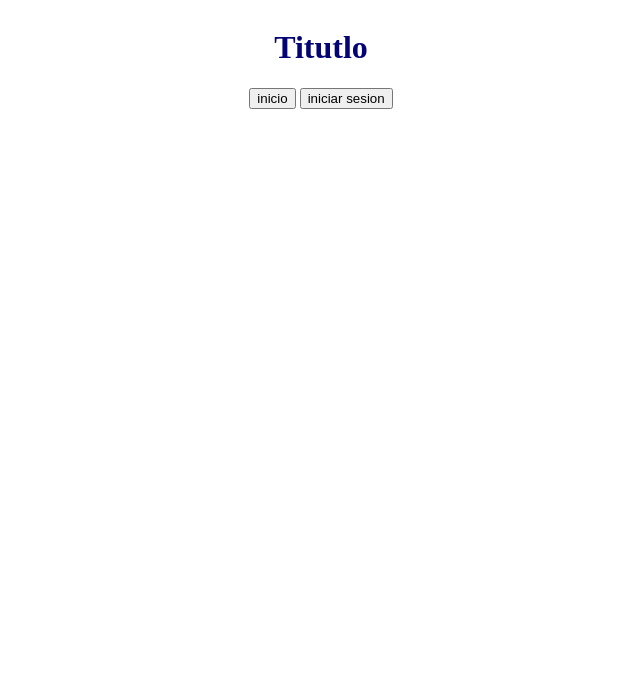
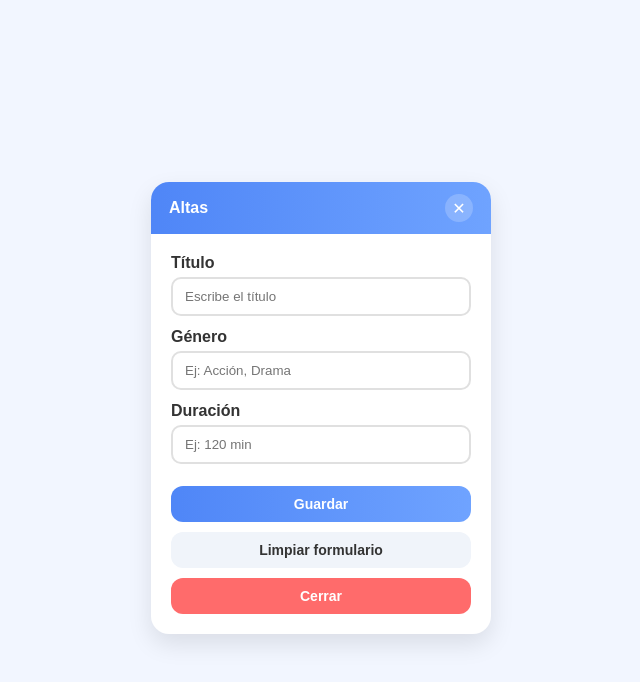
Before and after one commit to NivekMx/Vsc-y-Docker, a plain HTML site: page index.html in a window 1280 px wide. Shown: the whole page, without its empty margins (319-959 px from the left). Drawn offline with Linux system fonts and the light colour scheme.

Commit message:
cambios de bubble ui kit

```diff
--- a/index.html
+++ b/index.html
@@ -1,17 +1,34 @@
 <!DOCTYPE html>
-<html lang="es>
+<html lang="es">
 <head>
-    <meta charset="UTF-8">
-    <meta name="viewport" content="width=device-width, initial-scale=1.0">
-    <title>Base de datos</title>
-    <link rel="stylesheet" href="styles.css">
+  <meta charset="UTF-8">
+  <meta name="viewport" content="width=device-width, initial-scale=1.0">
+  <title>Altas</title>
+  <link rel="stylesheet" href="styles.css">
 </head>
 <body>
-    <h1>Titutlo</h1>
-    <nav>
-        <button>inicio</button>
-<button>iniciar sesion</button>
+  <div class="bubble-window">
+    <div class="bubble-header">
+      <span>Altas</span>
+      <button class="bubble-close">✕</button>
+    </div>
 
-    </nav>
+    <form class="bubble-form">
+      <label for="titulo">Título</label>
+      <input type="text" id="titulo" placeholder="Escribe el título">
+
+      <label for="genero">Género</label>
+      <input type="text" id="genero" placeholder="Ej: Acción, Drama">
+
+      <label for="duracion">Duración</label>
+      <input type="text" id="duracion" placeholder="Ej: 120 min">
+
+      <div class="bubble-buttons">
+        <button type="submit" class="primary">Guardar</button>
+        <button type="reset" class="secondary">Limpiar formulario</button>
+        <button type="button" class="danger">Cerrar</button>
+      </div>
+    </form>
+  </div>
 </body>
 </html>
--- a/styles.css
+++ b/styles.css
@@ -1,10 +1,120 @@
+/* Estilo base */
 body {
-    display: flex;
-    flex-direction: column;
-    align-items: center;
+  background-color: #f2f6ff;
+  font-family: 'Poppins', sans-serif;
+  display: flex;
+  justify-content: center;
+  align-items: center;
+  height: 100vh;
 }
-h1 {
-    color: rgb(4, 4, 116);
-    align-content: center;
-    border: 0cap;
+
+/* Contenedor principal estilo burbuja */
+.bubble-window {
+  background: white;
+  border-radius: 18px;
+  box-shadow: 0 10px 25px rgba(0, 0, 0, 0.1);
+  width: 340px;
+  overflow: hidden;
+  transition: all 0.3s ease;
 }
+
+/* Encabezado tipo burbuja */
+.bubble-header {
+  background: linear-gradient(90deg, #4f86f7, #6fa3ff);
+  color: white;
+  padding: 12px 18px;
+  display: flex;
+  justify-content: space-between;
+  align-items: center;
+  font-weight: 600;
+  font-size: 16px;
+}
+
+/* Botón X */
+.bubble-close {
+  background: rgba(255, 255, 255, 0.2);
+  border: none;
+  color: white;
+  font-size: 16px;
+  border-radius: 50%;
+  width: 28px;
+  height: 28px;
+  cursor: pointer;
+  transition: 0.2s;
+}
+
+.bubble-close:hover {
+  background: rgba(255, 255, 255, 0.4);
+}
+
+/* Formulario */
+.bubble-form {
+  display: flex;
+  flex-direction: column;
+  padding: 20px;
+}
+
+.bubble-form label {
+  font-weight: 600;
+  margin-bottom: 5px;
+  color: #333;
+}
+
+.bubble-form input {
+  padding: 10px 12px;
+  border-radius: 10px;
+  border: 2px solid #e0e0e0;
+  outline: none;
+  margin-bottom: 12px;
+  transition: all 0.2s ease;
+}
+
+.bubble-form input:focus {
+  border-color: #6fa3ff;
+  box-shadow: 0 0 5px rgba(111, 163, 255, 0.4);
+}
+
+/* Botones */
+.bubble-buttons {
+  display: flex;
+  flex-direction: column;
+  gap: 10px;
+  margin-top: 10px;
+}
+
+.bubble-buttons button {
+  border: none;
+  padding: 10px 15px;
+  border-radius: 12px;
+  font-weight: 600;
+  cursor: pointer;
+  font-size: 14px;
+  transition: all 0.2s ease;
+}
+
+/* Botón principal */
+.primary {
+  background: linear-gradient(90deg, #4f86f7, #6fa3ff);
+  color: white;
+}
+.primary:hover {
+  opacity: 0.9;
+}
+
+/* Botón secundario */
+.secondary {
+  background: #f0f4fa;
+  color: #333;
+}
+.secondary:hover {
+  background: #e4ecf8;
+}
+
+/* Botón peligro */
+.danger {
+  background: #ff6b6b;
+  color: white;
+}
+.danger:hover {
+  background: #ff5252;
+}
```
